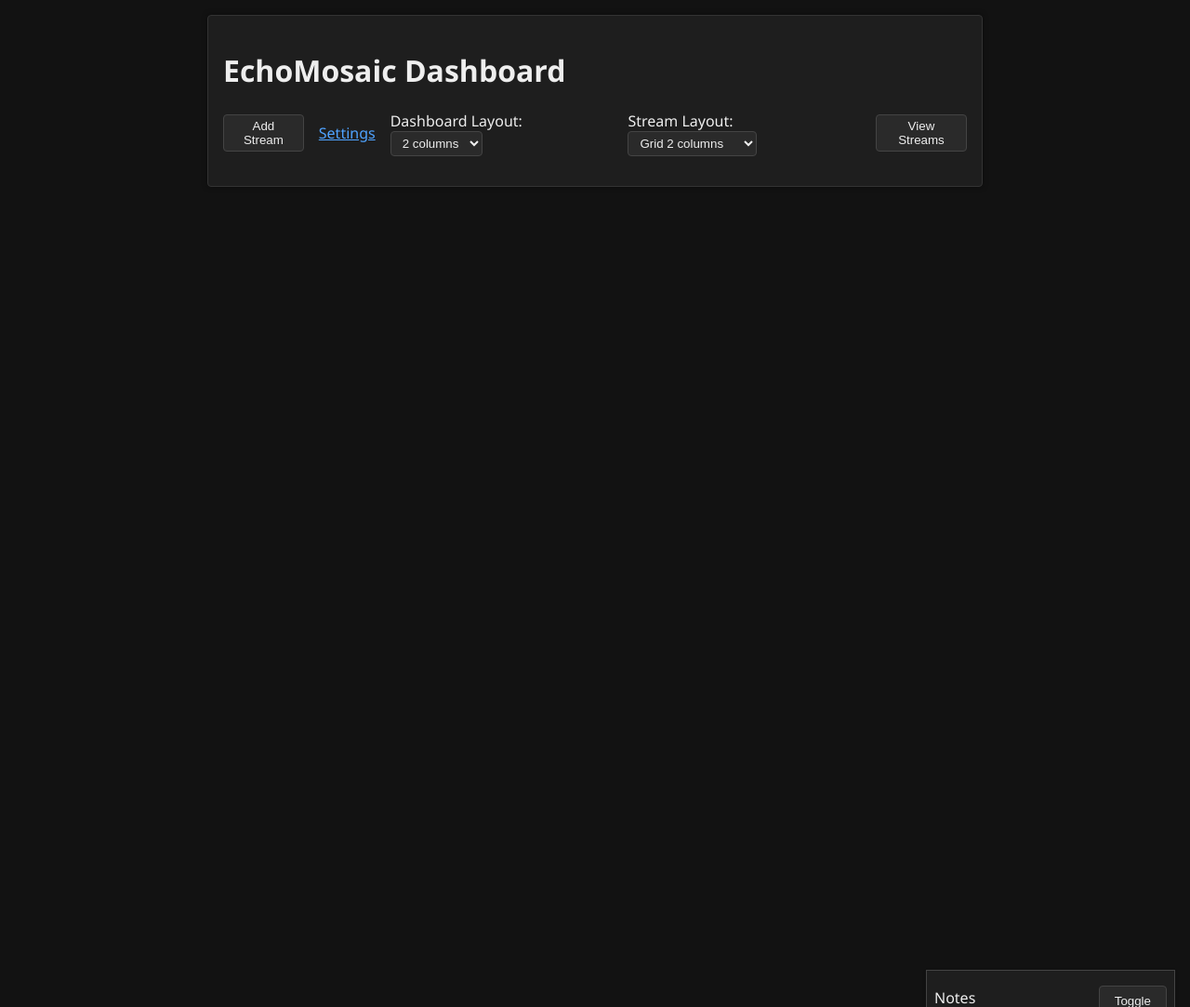
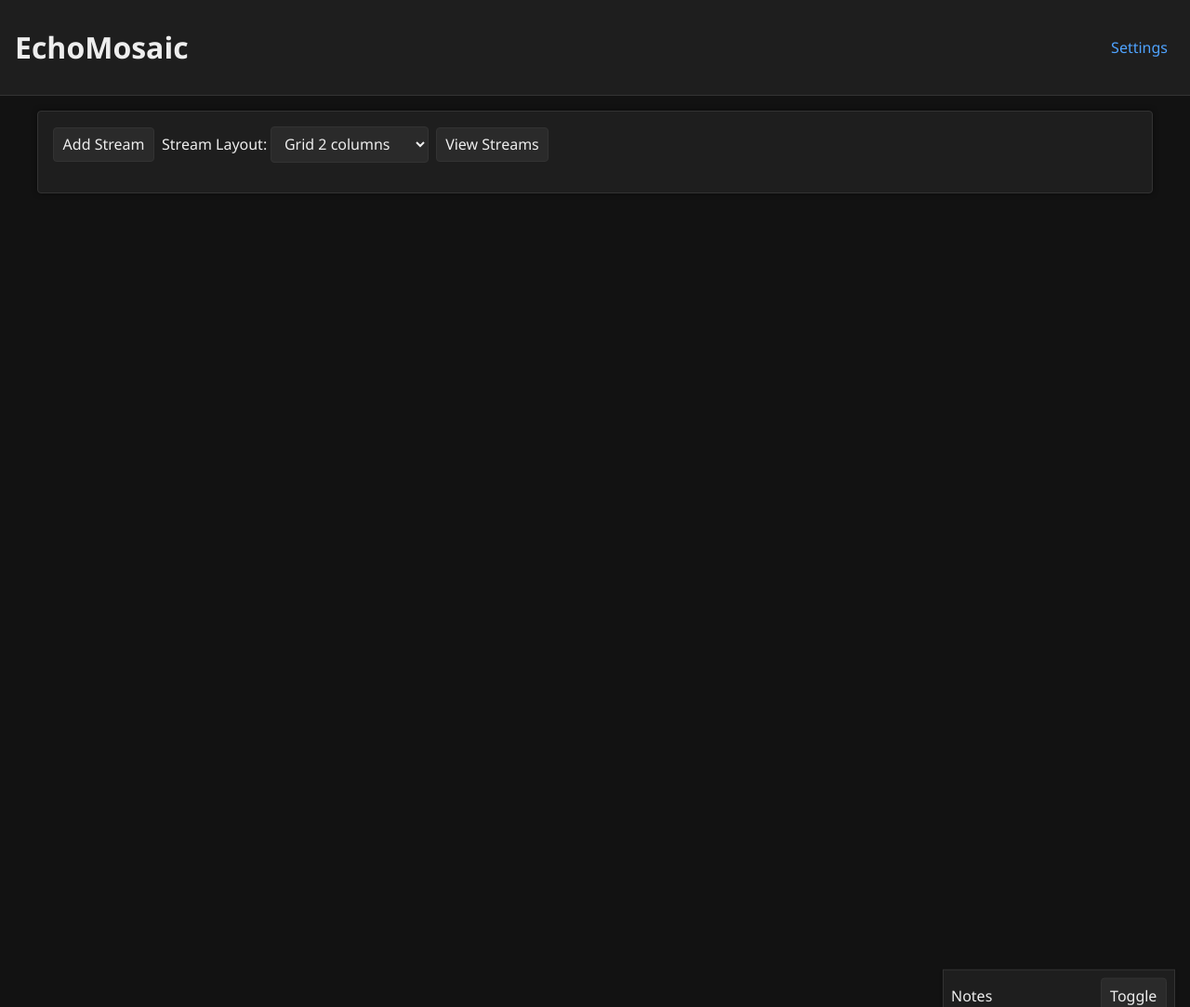
Before and after one commit to tpersp/EchoMosaic, a Flask app: page / in a window 1280 px wide. Shown: the whole page at 93% size. Run offline with Flask 3, Linux system fonts and the light colour scheme; some libraries are stand-ins or nearby versions.

Commit message:
style: unify dashboard and settings UI

```diff
--- a/static/dashboard.css
+++ b/static/dashboard.css
@@ -1,51 +1,26 @@
-/* Dark themed styles for the EchoMosaic dashboard */
-
-body {
-  background: #121212;
-  color: #eee;
-  font-family: 'Segoe UI', Tahoma, Geneva, Verdana, sans-serif;
-  margin: 0;
-  padding: 1rem;
-}
+/* Layout rules specific to the dashboard */
 
 .controls {
   margin-bottom: 1rem;
   display: flex;
-  gap: 1rem;
+  flex-wrap: wrap;
+  gap: 0.5rem;
   align-items: center;
-}
-
-.controls button,
-.controls select {
-  background: #2a2a2a;
-  color: #eee;
-  border: 1px solid #444;
-  padding: 0.25rem 0.5rem;
-  border-radius: 4px;
-  transition: background 0.2s, border 0.2s;
-}
-
-.controls button:hover {
-  background: #3a3a3a;
 }
 
 .dashboard-grid {
   display: grid;
-  grid-gap: 1rem;
+  gap: 1rem;
+  grid-template-columns: repeat(auto-fit, minmax(260px, 1fr));
 }
-
-.cols-1 { grid-template-columns: repeat(1, 1fr); }
-.cols-2 { grid-template-columns: repeat(2, 1fr); }
-.cols-3 { grid-template-columns: repeat(3, 1fr); }
-.cols-4 { grid-template-columns: repeat(4, 1fr); }
 
 /* Stream card adjustments */
 .stream-card {
-  border: 1px solid #333;
+  border: 1px solid var(--border);
   padding: 0.5rem;
   position: relative;
-  background: #1e1e1e;
-  color: #eee;
+  background: var(--surface);
+  color: var(--text);
   border-radius: 4px;
   box-shadow: 0 0 6px rgba(0,0,0,0.4);
 }
@@ -118,15 +80,6 @@ body {
   width: 100%;
   height: 150px;
   box-sizing: border-box;
-  background: #2a2a2a;
-  color: #eee;
-  border: 1px solid #444;
-}
-.notepad button {
-  margin-top: 0.5rem;
-  background: #2a2a2a;
-  color: #eee;
-  border: 1px solid #444;
 }
 
 /* Notification styling */
--- a/static/style.css
+++ b/static/style.css
@@ -1,37 +1,89 @@
-/* Dark themed styles for the EchoMosaic settings page */
+/* Global dark theme and component styles for EchoMosaic */
+
+:root {
+  --bg: #121212;
+  --surface: #1e1e1e;
+  --surface-alt: #2a2a2a;
+  --border: #333;
+  --border-hover: #4fa3ff;
+  --text: #eee;
+  --accent: #4fa3ff;
+}
+
+*, *::before, *::after {
+  box-sizing: border-box;
+}
 
 body {
-  background: #121212;
-  color: #eee;
+  background: var(--bg);
+  color: var(--text);
   font-family: 'Segoe UI', Tahoma, Geneva, Verdana, sans-serif;
   margin: 0;
-  padding: 1rem;
+}
+
+.top-bar {
+  display: flex;
+  flex-wrap: wrap;
+  align-items: center;
+  justify-content: space-between;
+  background: var(--surface);
+  border-bottom: 1px solid var(--border);
+  padding: 0.5rem 1rem;
+}
+
+.top-bar nav {
+  display: flex;
+  gap: 0.5rem;
+}
+
+.top-bar a {
+  color: var(--accent);
+  text-decoration: none;
+  padding: 0.25rem 0.5rem;
+  border-radius: 4px;
+  transition: background 0.2s;
+}
+
+.top-bar a:hover {
+  background: var(--surface-alt);
 }
 
 .container {
-  max-width: 800px;
-  margin: 0 auto;
-  background: #1e1e1e;
+  max-width: 1200px;
+  margin: 1rem auto;
+  background: var(--surface);
   padding: 1rem;
-  border: 1px solid #333;
+  border: 1px solid var(--border);
   border-radius: 4px;
   box-shadow: 0 0 6px rgba(0,0,0,0.4);
 }
 
-button {
-  background: #2a2a2a;
-  color: #eee;
-  border: 1px solid #444;
-  padding: 0.5rem 1rem;
+button,
+input,
+select,
+textarea {
+  background: var(--surface-alt);
+  color: var(--text);
+  border: 1px solid var(--border);
   border-radius: 4px;
-  cursor: pointer;
+  padding: 0.4rem 0.6rem;
   transition: background 0.2s, border 0.2s;
+  font: inherit;
 }
 
-button:hover {
-  background: #3a3a3a;
+button:hover,
+input:hover,
+select:hover,
+textarea:hover,
+button:focus,
+input:focus,
+select:focus,
+textarea:focus {
+  background: var(--surface);
+  border-color: var(--border-hover);
+  outline: none;
 }
 
 a {
-  color: #4fa3ff;
+  color: var(--accent);
 }
--- a/templates/index.html
+++ b/templates/index.html
@@ -3,24 +3,20 @@
 <head>
   <meta charset="UTF-8"/>
   <title>EchoMosaic Dashboard</title>
+  <link rel="stylesheet" href="{{ url_for('static', filename='style.css') }}">
   <link rel="stylesheet" href="{{ url_for('static', filename='dashboard.css') }}">
-  <link rel="stylesheet" href="{{ url_for('static', filename='style.css') }}">
 </head>
 <body>
+<header class="top-bar">
+  <h1>EchoMosaic</h1>
+  <nav>
+    <a href="{{ url_for('app_settings') }}">Settings</a>
+  </nav>
+</header>
 <div class="container">
-  <h1>EchoMosaic Dashboard</h1>
 
   <div class="controls">
     <button id="add-stream">Add Stream</button>
-    <a href="{{ url_for('app_settings') }}">Settings</a>
-    <label>Dashboard Layout:
-      <select id="layout-select">
-        <option value="1">1 column</option>
-        <option value="2" selected>2 columns</option>
-        <option value="3">3 columns</option>
-        <option value="4">4 columns</option>
-      </select>
-    </label>
     <label>Stream Layout:
       <select id="mosaic-layout-select" data-current-cols="{{ mosaic_settings.cols }}">
         <option value="grid" data-cols="1" {% if mosaic_settings.layout == 'grid' and mosaic_settings.cols == 1 %}selected{% endif %}>Grid 1 column</option>
@@ -65,7 +61,7 @@
     <button id="open-mosaic">View Streams</button>
   </div>
 
-  <div id="dashboard-grid" class="dashboard-grid cols-2">
+  <div id="dashboard-grid" class="dashboard-grid">
     {# Generate a card for each stream dynamically #}
     {% for stream_id, conf in stream_settings.items() %}
     <div class="stream-card" data-stream="{{ stream_id }}">
@@ -146,8 +142,6 @@
 <script>
   const socket = io();
   const notification = document.getElementById('notification');
-  const grid = document.getElementById('dashboard-grid');
-  const layoutSelect = document.getElementById('layout-select');
   const addStreamBtn = document.getElementById('add-stream');
   const mosaicLayoutSelect = document.getElementById('mosaic-layout-select');
   const pipOptions = document.getElementById('pip-options');
@@ -164,20 +158,6 @@
       notification.classList.remove('show');
     }, 3000);
   }
-
-  // Adjust grid layout
-  const savedCols = localStorage.getItem('dashboardCols');
-  if (savedCols) {
-    layoutSelect.value = savedCols;
-    grid.classList.remove('cols-1','cols-2','cols-3','cols-4');
-    grid.classList.add('cols-' + savedCols);
-  }
-  layoutSelect.addEventListener('change', () => {
-    const cols = layoutSelect.value;
-    grid.classList.remove('cols-1','cols-2','cols-3','cols-4');
-    grid.classList.add('cols-' + cols);
-    localStorage.setItem('dashboardCols', cols);
-  });
 
   function sendMosaicSettings() {
     const opt = mosaicLayoutSelect.selectedOptions[0];
```
Also changed, not shown: other parts of static/dashboard.css (+7 -20 lines), templates/settings.html (+6 -2 lines).
